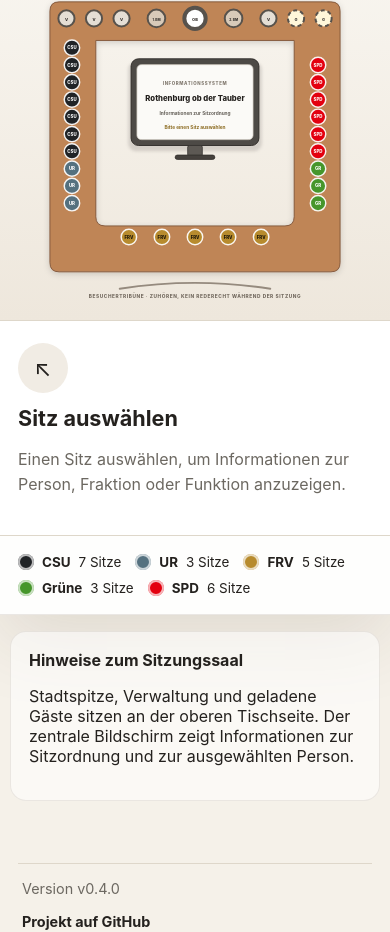
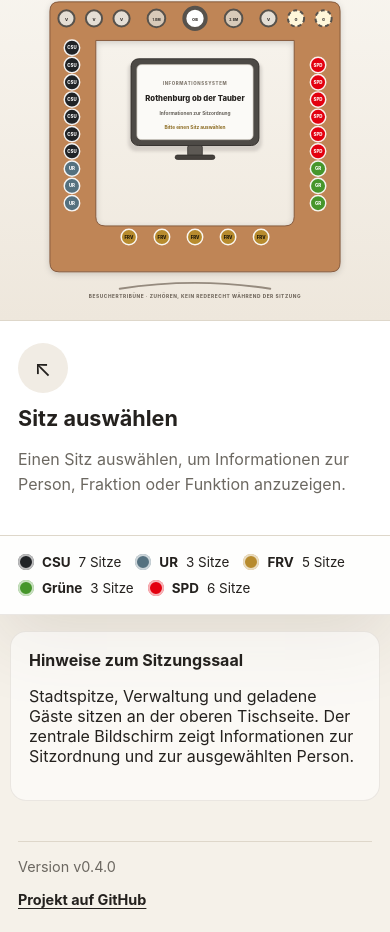
Before and after one commit to alexschnapper/rothenburg-stadtrat-sitzplan, a website: page index.html in a window 390 px wide. Shown: the part 544-1476 px from the top of the page. Drawn offline with Linux system fonts and the light colour scheme.

Commit message:
fix: align footer outside main content

```diff
--- a/assets/css/seatmap.css
+++ b/assets/css/seatmap.css
@@ -560,8 +560,9 @@
   justify-content: space-between;
   align-items: center;
   gap: 16px;
-  margin-top: 24px;
-  padding: 18px 4px 0;
+  width: min(1320px, calc(100% - 32px));
+  margin: 0 auto;
+  padding: 18px 4px 36px;
   border-top: 1px solid var(--line);
   color: var(--muted);
   font-size: 0.9rem;
@@ -748,7 +749,8 @@
   .site-footer {
     align-items: flex-start;
     flex-direction: column;
-    margin: 22px 18px 0;
-    padding-top: 16px;
+    width: auto;
+    margin: 0 18px;
+    padding: 16px 0 24px;
   }
 }
```
